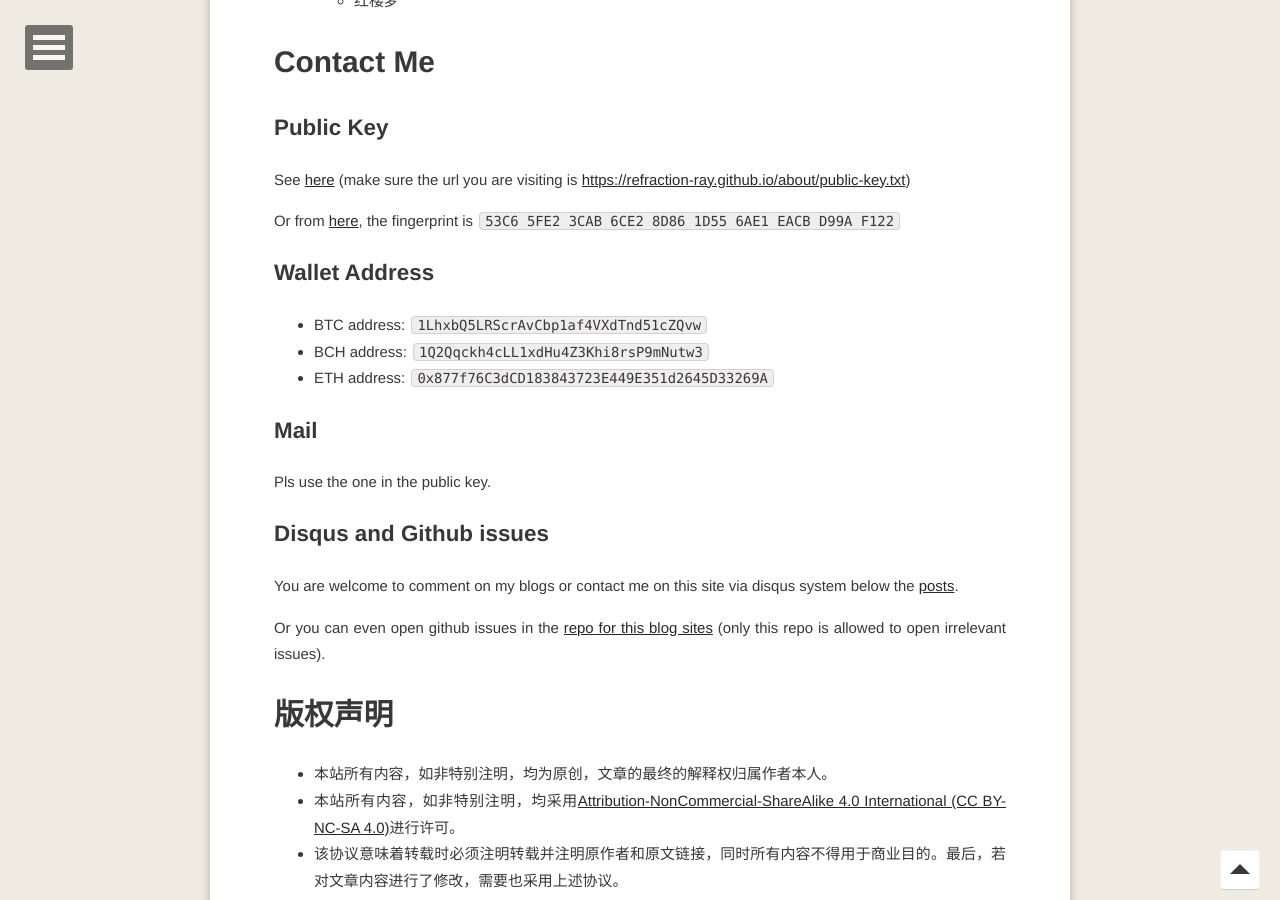
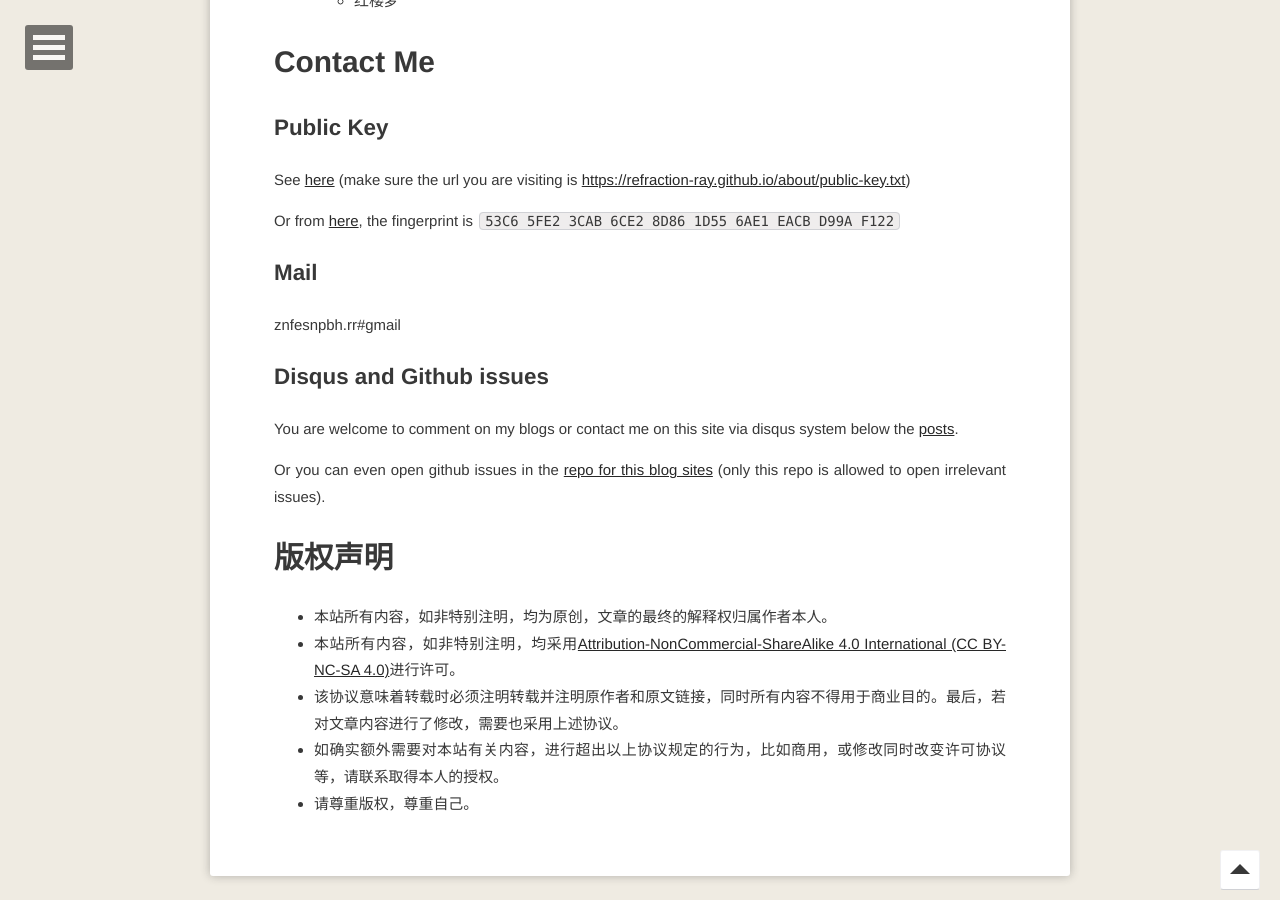
Before and after one commit to refraction-ray/refraction-ray.github.io, a Jekyll site: the page built from about/index.md, in a window 1280 px wide and 900 px high, scrolled down 1074 px. Built offline with Jekyll 4.4.1, drawn with Linux system fonts in a browser that asks for light colours.

Commit message:
update contact

```diff
--- a/about/index.md
+++ b/about/index.md
@@ -40,14 +40,10 @@
 
 Or from [here](https://pgp.mit.edu/pks/lookup?op=get&search=0x6AE1EACBD99AF122), the fingerprint is `53C6 5FE2 3CAB 6CE2 8D86  1D55 6AE1 EACB D99A F122`
 
-## Wallet Address
-
-* BTC address: `1LhxbQ5LRScrAvCbp1af4VXdTnd51cZQvw`
-* BCH address: `1Q2Qqckh4cLL1xdHu4Z3Khi8rsP9mNutw3`
-* ETH address: `0x877f76C3dCD183843723E449E351d2645D33269A`
 
 ## Mail
-Pls use the one in the public key.
+
+znfesnpbh.rr#gmail
 
 
 ## Disqus and Github issues
```
